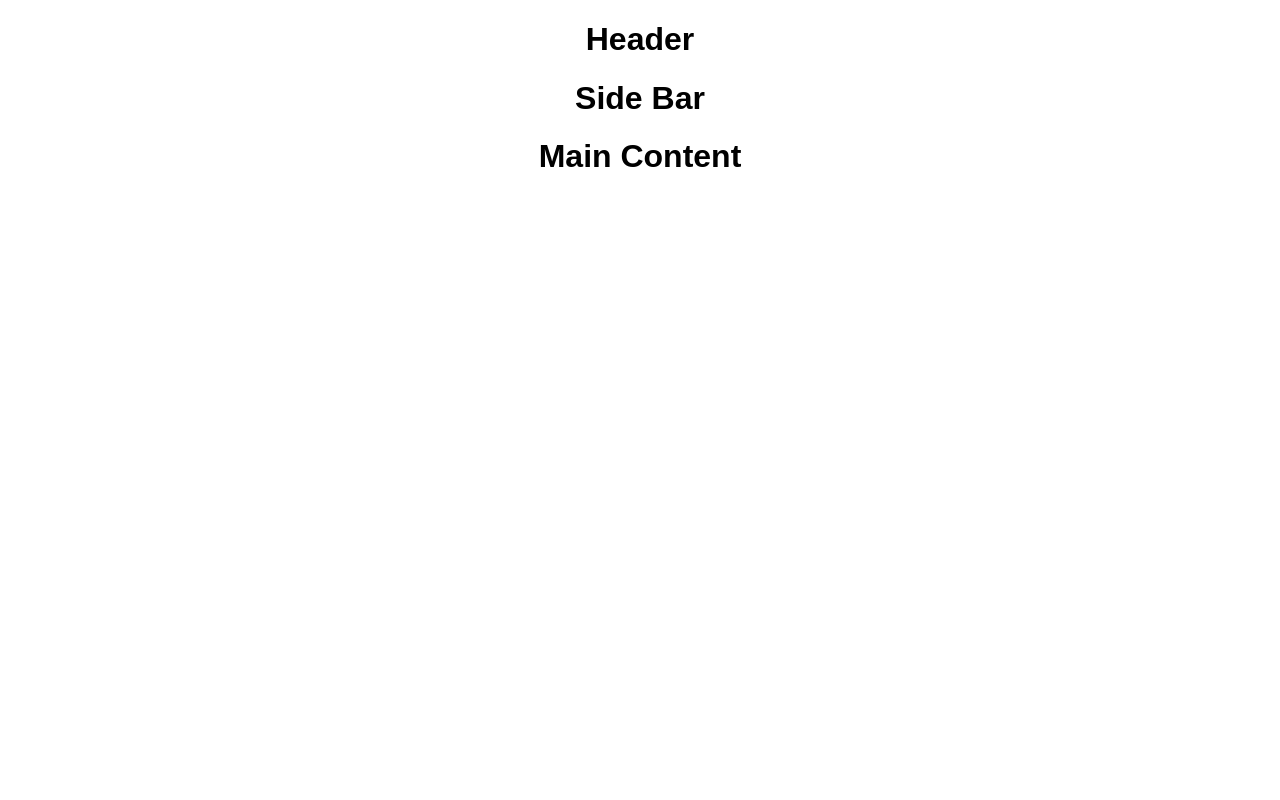
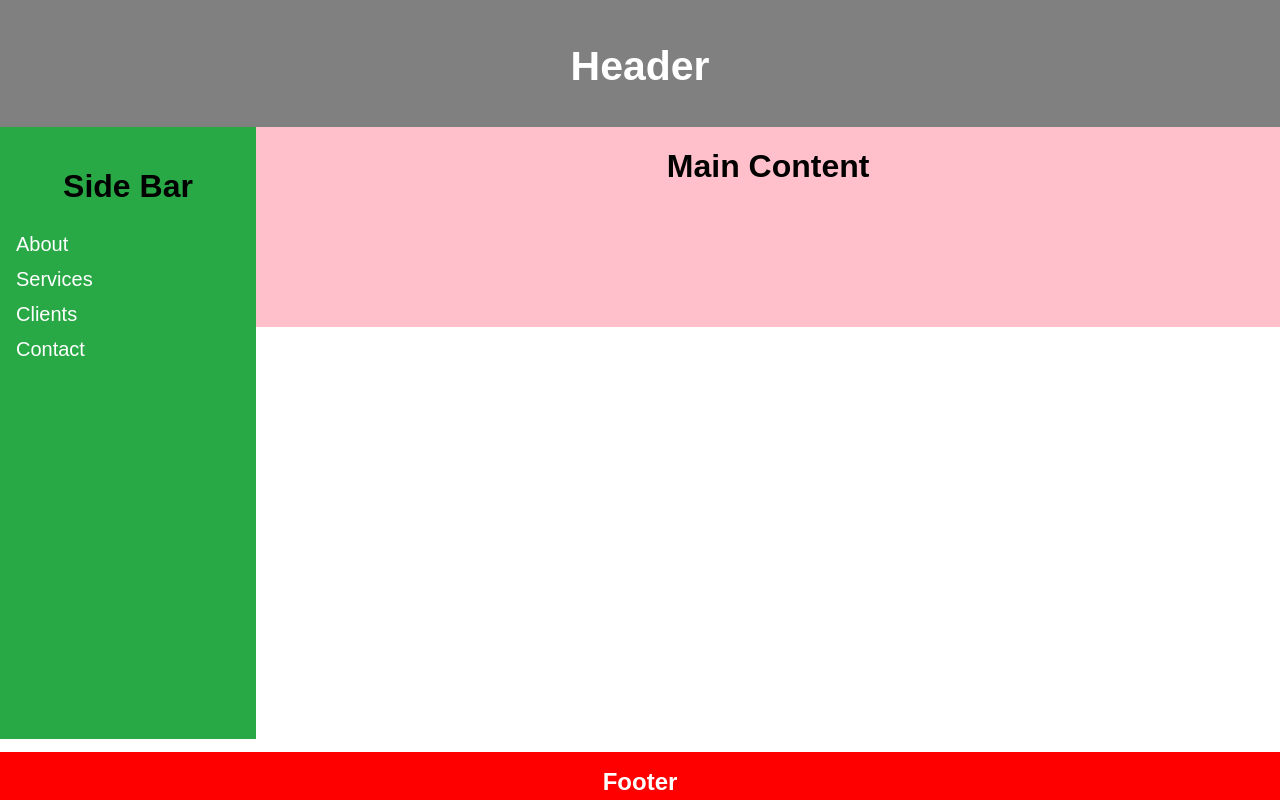
Before and after one commit to mdsaon/BookingPro-Dev, a React (Create React App) app in the folder client/: page / in a window 1280 px wide. Built offline with nearby package versions, Linux system fonts and the light colour scheme.

Commit message:
designed layout

```diff
--- a/client/src/App.css
+++ b/client/src/App.css
@@ -7,11 +7,20 @@
   height: 80px;
 }
 
-.App-header {
-  background-color: #222;
-  height: 150px;
-  padding: 20px;
+.app-home-header {
+  background-color: grey;
+  height: 12vh;
+  padding: 1.2%;
   color: white;
+  font-size: 1.6vw;
+  display:flex;
+  justify-content: center
+}
+
+.main-view{
+  display:grid;
+  grid-template-columns: 20% 75%;
+  grid-gap: 0;
 }
 
 .App-title {
@@ -26,3 +35,51 @@
   from { transform: rotate(0deg); }
   to { transform: rotate(360deg); }
 }
+
+.app-home-aside{
+    height: 74%;
+    width: 20vw;
+    position: fixed;
+    z-index: 1;
+    top: 20;
+    left: 0;
+    background-color: #29A945;
+    overflow-x: hidden;
+    padding-top: 20px;
+
+}
+
+.app-home-main{
+  background-color: pink;
+  height: 200px;
+  margin: 0 auto;
+  width: 106.7%;
+  overflow: hidden
+}
+
+.app-home-aside a{
+  padding: 6px 8px 6px 16px;
+    text-decoration: none;
+    font-size: 20px;
+    color: white;
+    display: block;
+    border: none;
+    background: none;
+    width: 100%;
+    text-align: left;
+    cursor: pointer;
+    outline: none;
+}
+
+.app-home-footer{
+   display: flex;
+   justify-content: center;
+   position: fixed;
+   left: 0;
+   bottom: 0;
+   width: 100%;
+   height: 6vh;
+   background-color: red;
+   color: white;
+   font-size: 1.5vh
+}
--- a/client/src/components/Aside.js
+++ b/client/src/components/Aside.js
@@ -5,6 +5,10 @@ class Aside extends Component {
     return (
       <div className="app-home-aside">
         <h1>Side Bar</h1>
+        <a href="#about">About</a>
+        <a href="#services">Services</a>
+        <a href="#clients">Clients</a>
+        <a href="#contact">Contact</a>
       </div>
     );
   }
--- /dev/null
+++ b/client/src/components/Footer.js
@@ -0,0 +1,13 @@
+import React, { Component } from 'react';
+
+class Footer extends Component {
+  render() {
+    return (
+      <div className="app-home-footer">
+        <h1>Footer</h1>
+      </div>
+    );
+  }
+}
+
+export default Footer;
--- a/client/src/components/Home.js
+++ b/client/src/components/Home.js
@@ -2,6 +2,7 @@ import React, { Component } from 'react';
 import Header from './Header';
 import Aside from './Aside';
 import Main from './Main';
+import Footer from './Footer';
 
 class Home extends Component {
   render() {
@@ -10,11 +11,16 @@ class Home extends Component {
         <div className="home-header">
           <Header />
         </div>
+        <div className="main-view">
         <div className="home-aside">
           <Aside />
         </div>
         <div className="home-main">
           <Main />
+        </div>
+        </div>
+        <div className="home-footer">
+          <Footer />
         </div>
       </div>
     );
```
Also changed, not shown: 1 other file (tests, documents, lock files or other folders).
